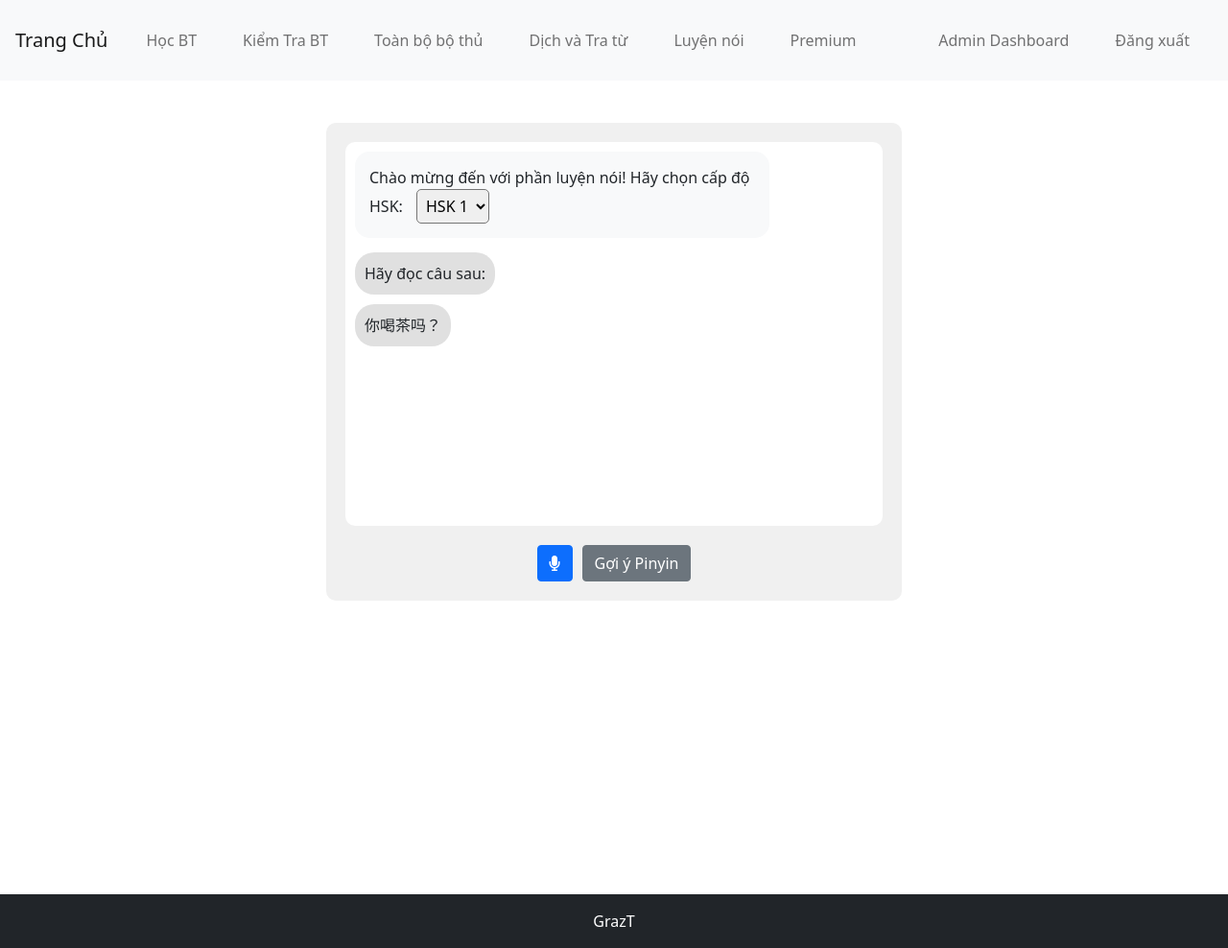
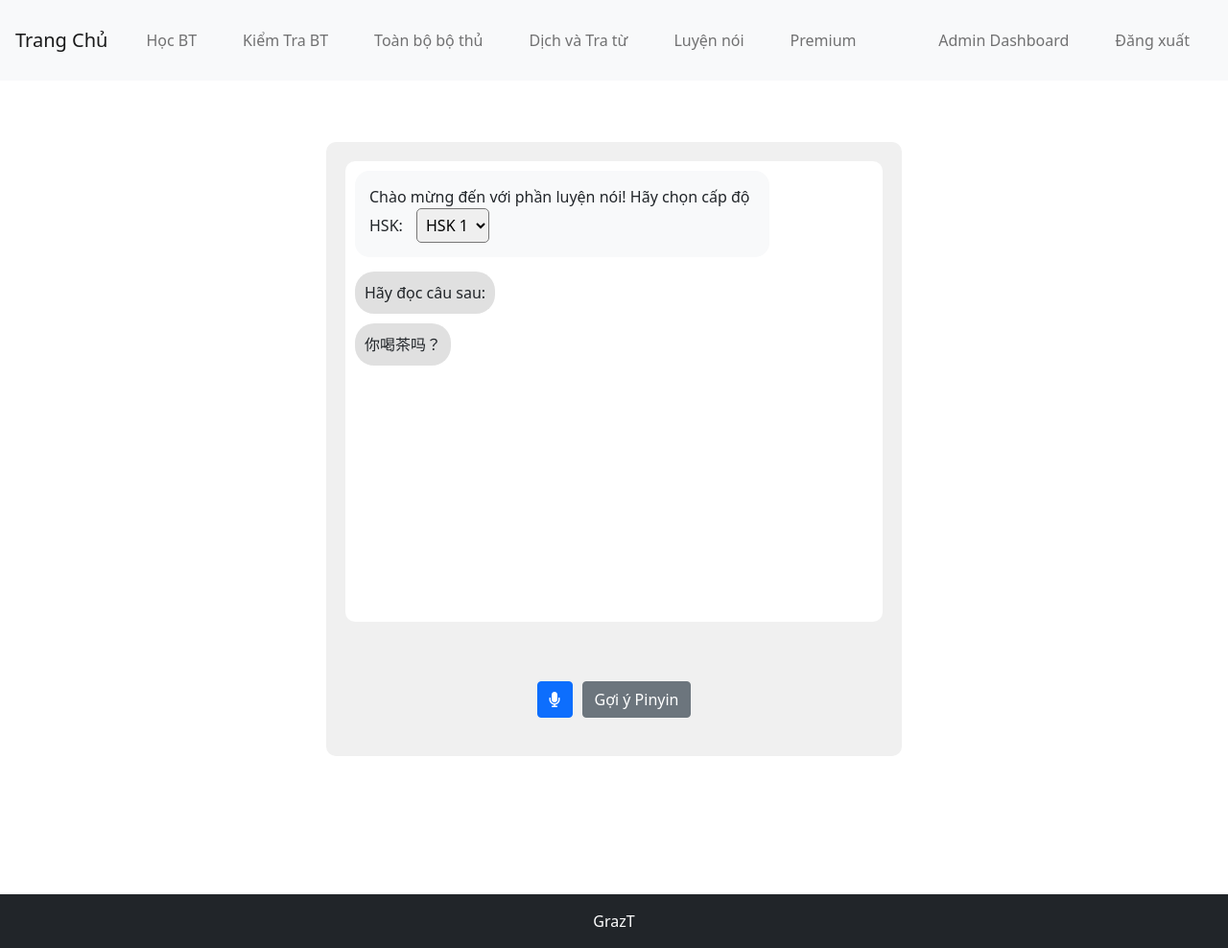
Before and after one commit to dinhgia2106/Chinese-Site, a Flask app: page /speaking-practice in a window 1280 px wide. Shown: the whole page at 96% size. Run offline with Flask 3, Linux system fonts and the light colour scheme; the visitor is signed in with stand-in values (Sample User, id 1); data that the repository does not hold is empty; some libraries are stand-ins or nearby versions.

Commit message:
Add layout

```diff
--- a/app.py
+++ b/app.py
@@ -100,7 +100,7 @@ def get_new_sentence():
     result = None
 
     while True:
-        prompt = """Bạn là 1 người trung. Tôi là người Việt và tôi đặt câu hỏi như sau: Hãy tạo một câu tiếng Trung ngắn, hoàn toàn ngẫu nhiên và không giới hạn trong bất kỳ chủ đề nào nhưng dành cho người Việt học tiếng Trung, bao gồm:
+        prompt = f"""Bạn là 1 người trung. Tôi là người Việt và tôi đặt câu hỏi như sau: Hãy tạo một câu tiếng Trung ngắn, hoàn toàn ngẫu nhiên và không giới hạn trong bất kỳ chủ đề nào nhưng dành cho người Việt học tiếng Trung, bao gồm:
 
 - Chữ Hán
 - Pinyin
@@ -118,6 +118,9 @@ Pinyin: ...
 Nghĩa tiếng Việt: ...
 
 Không thêm bất kỳ văn bản nào khác.
+
+Lưu ý: Câu được tạo ra phải khác với các câu sau đây:
+{', '.join(existing_sentences)}
 """
         try:
             model = genai.GenerativeModel("gemini-1.5-flash")
--- a/templates/home.html
+++ b/templates/home.html
@@ -1,11 +1,11 @@
-{% extends "base.html" %} {% block title %}Trang Chủ{% endblock %} {% block
+{% extends "base.html" %} {% block title %}Tiếng Trung TG{% endblock %} {% block
 content %}
 <div class="container">
   <h1 class="text-center mb-4">Chào mừng đến với ứng dụng học tiếng Trung</h1>
 
   {% if sentence %}
   <div class="random-sentence">
-    <h2 class="text-center">Câu tiếng Trung ngẫu nhiên cho bạn</h2>
+    <h2 class="text-center">Câu tiếng Trung ngẫu nhiên hôm nay</h2>
     <p><strong>Chữ Hán:</strong> {{ sentence.chinese }}</p>
     <p><strong>Pinyin:</strong> {{ sentence.pinyin }}</p>
     <p><strong>Âm Hán Việt:</strong> {{ sentence.sino_vietnamese }}</p>
--- a/templates/speaking_practice.html
+++ b/templates/speaking_practice.html
@@ -22,20 +22,46 @@
 </div>
 
 <style>
+  html,
+  body {
+    height: 100%;
+    margin: 0;
+    padding: 0;
+  }
+
+  body {
+    display: flex;
+    flex-direction: column;
+  }
+
+  .content {
+    flex: 1 0 auto;
+    display: flex;
+    flex-direction: column;
+  }
+
   .chat-container {
+    flex: 1;
+    display: flex;
+    flex-direction: column;
     max-width: 600px;
-    margin: 0 auto;
+    margin: 20px auto;
     padding: 20px;
     background-color: #f0f0f0;
     border-radius: 10px;
+    display: flex;
+    flex-direction: column;
+    min-height: 80vh; /* Thay đổi này */
   }
 
   #chat-messages {
-    height: 400px;
+    flex: 1;
     overflow-y: auto;
     padding: 10px;
     background-color: #fff;
     border-radius: 10px;
+    margin-bottom: 20px;
+    max-height: calc(80vh - 160px); /* Điều chỉnh này */
   }
 
   .message {
@@ -58,11 +84,12 @@
   }
 
   .input-area {
-    margin-top: 20px;
+    margin-top: auto;
     text-align: center;
     display: flex;
     justify-content: center;
     gap: 10px;
+    padding-bottom: 20px;
   }
 
   #hsk-selection {
```
Also changed, not shown: templates/history.html (+5 -5 lines), 1 other file.
